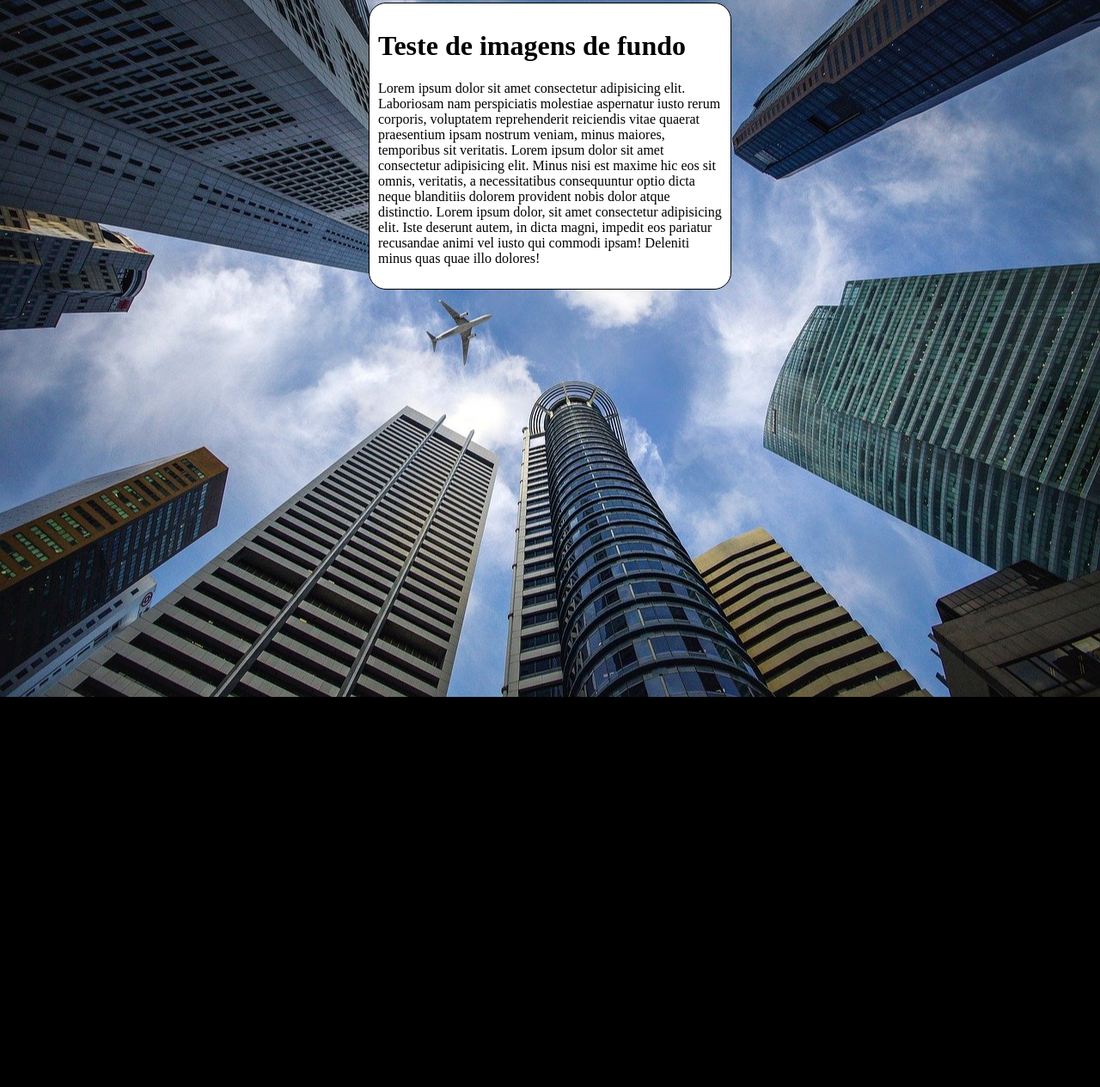
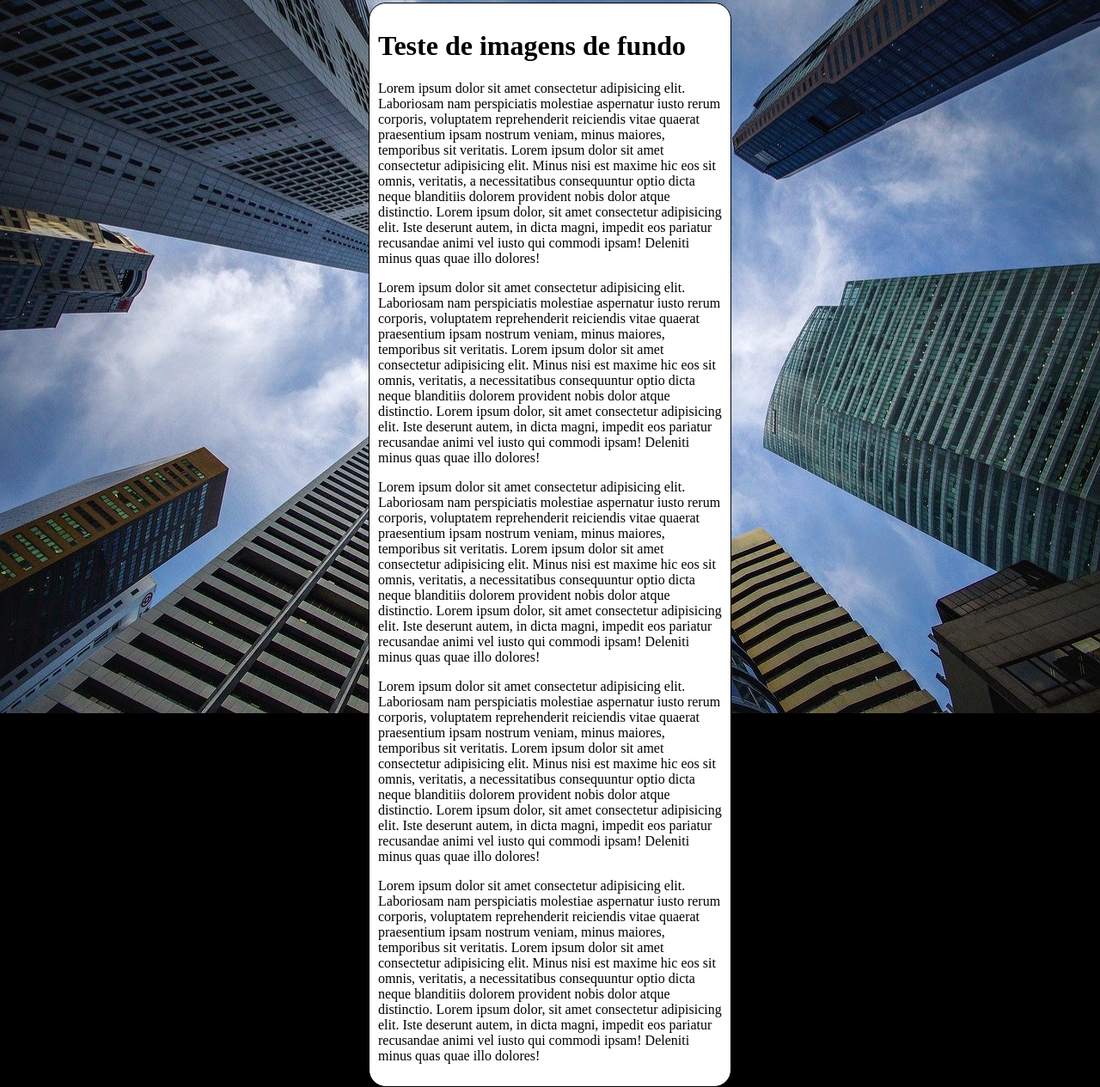
Before and after one commit to GabrielLeonel17/html-css, a plain HTML site: page exercicios/ex022/fundo006.html in a window 1280 px wide. Shown: the part 5-1270 px from the top of the page at 86% size. Before the commit the page ends 816 px from the top, so only its background shows below. Drawn offline with Linux system fonts and the light colour scheme.

Commit message:
Update fundo006.html

```diff
--- a/exercicios/ex022/fundo006.html
+++ b/exercicios/ex022/fundo006.html
@@ -28,6 +28,10 @@
     <main>
         <h1>Teste de imagens de fundo</h1>
         <p>Lorem ipsum dolor sit amet consectetur adipisicing elit. Laboriosam nam perspiciatis molestiae aspernatur iusto rerum corporis, voluptatem reprehenderit reiciendis vitae quaerat praesentium ipsam nostrum veniam, minus maiores, temporibus sit veritatis. Lorem ipsum dolor sit amet consectetur adipisicing elit. Minus nisi est maxime hic eos sit omnis, veritatis, a necessitatibus consequuntur optio dicta neque blanditiis dolorem provident nobis dolor atque distinctio. Lorem ipsum dolor, sit amet consectetur adipisicing elit. Iste deserunt autem, in dicta magni, impedit eos pariatur recusandae animi vel iusto qui commodi ipsam! Deleniti minus quas quae illo dolores!</p>
+          <p>Lorem ipsum dolor sit amet consectetur adipisicing elit. Laboriosam nam perspiciatis molestiae aspernatur iusto rerum corporis, voluptatem reprehenderit reiciendis vitae quaerat praesentium ipsam nostrum veniam, minus maiores, temporibus sit veritatis. Lorem ipsum dolor sit amet consectetur adipisicing elit. Minus nisi est maxime hic eos sit omnis, veritatis, a necessitatibus consequuntur optio dicta neque blanditiis dolorem provident nobis dolor atque distinctio. Lorem ipsum dolor, sit amet consectetur adipisicing elit. Iste deserunt autem, in dicta magni, impedit eos pariatur recusandae animi vel iusto qui commodi ipsam! Deleniti minus quas quae illo dolores!</p>
+            <p>Lorem ipsum dolor sit amet consectetur adipisicing elit. Laboriosam nam perspiciatis molestiae aspernatur iusto rerum corporis, voluptatem reprehenderit reiciendis vitae quaerat praesentium ipsam nostrum veniam, minus maiores, temporibus sit veritatis. Lorem ipsum dolor sit amet consectetur adipisicing elit. Minus nisi est maxime hic eos sit omnis, veritatis, a necessitatibus consequuntur optio dicta neque blanditiis dolorem provident nobis dolor atque distinctio. Lorem ipsum dolor, sit amet consectetur adipisicing elit. Iste deserunt autem, in dicta magni, impedit eos pariatur recusandae animi vel iusto qui commodi ipsam! Deleniti minus quas quae illo dolores!</p>
+              <p>Lorem ipsum dolor sit amet consectetur adipisicing elit. Laboriosam nam perspiciatis molestiae aspernatur iusto rerum corporis, voluptatem reprehenderit reiciendis vitae quaerat praesentium ipsam nostrum veniam, minus maiores, temporibus sit veritatis. Lorem ipsum dolor sit amet consectetur adipisicing elit. Minus nisi est maxime hic eos sit omnis, veritatis, a necessitatibus consequuntur optio dicta neque blanditiis dolorem provident nobis dolor atque distinctio. Lorem ipsum dolor, sit amet consectetur adipisicing elit. Iste deserunt autem, in dicta magni, impedit eos pariatur recusandae animi vel iusto qui commodi ipsam! Deleniti minus quas quae illo dolores!</p>
+                <p>Lorem ipsum dolor sit amet consectetur adipisicing elit. Laboriosam nam perspiciatis molestiae aspernatur iusto rerum corporis, voluptatem reprehenderit reiciendis vitae quaerat praesentium ipsam nostrum veniam, minus maiores, temporibus sit veritatis. Lorem ipsum dolor sit amet consectetur adipisicing elit. Minus nisi est maxime hic eos sit omnis, veritatis, a necessitatibus consequuntur optio dicta neque blanditiis dolorem provident nobis dolor atque distinctio. Lorem ipsum dolor, sit amet consectetur adipisicing elit. Iste deserunt autem, in dicta magni, impedit eos pariatur recusandae animi vel iusto qui commodi ipsam! Deleniti minus quas quae illo dolores!</p>
     </main>
 </body>
 </html>
```
